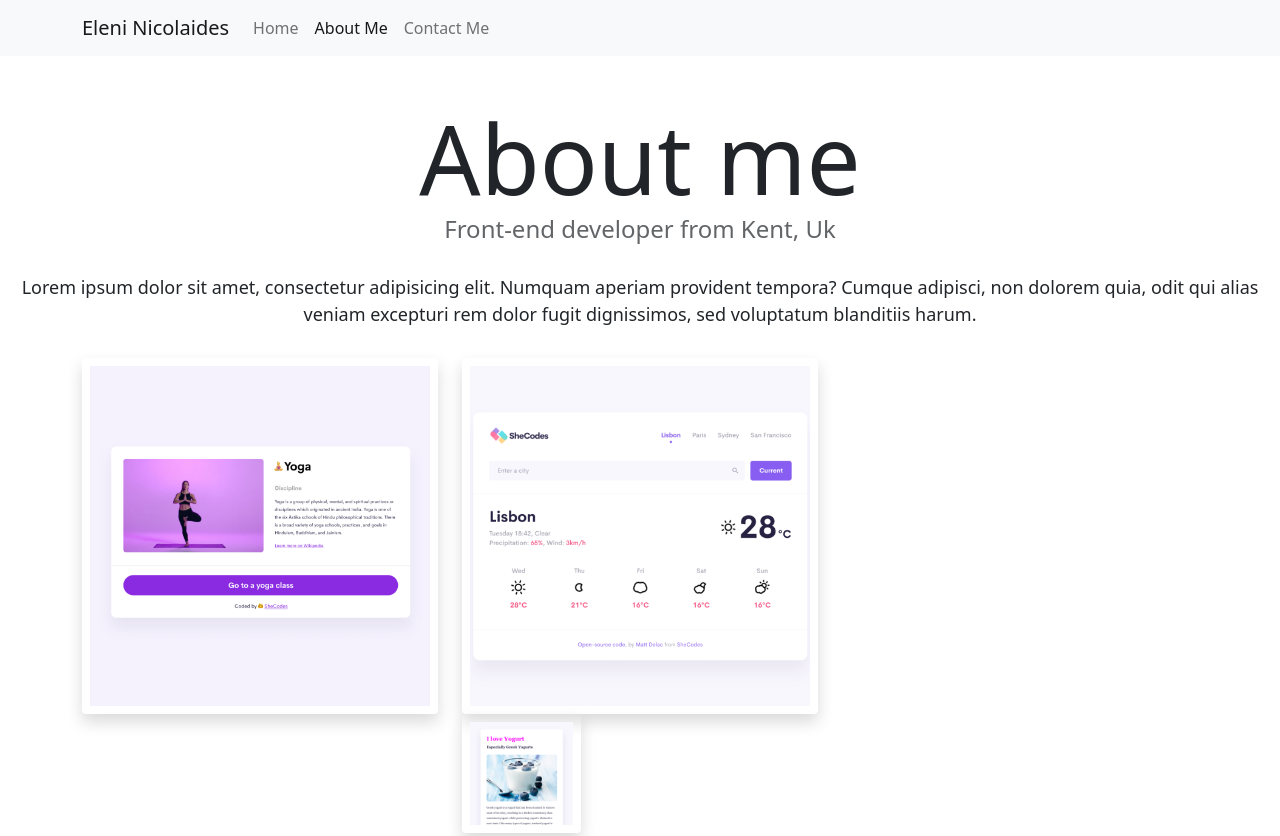
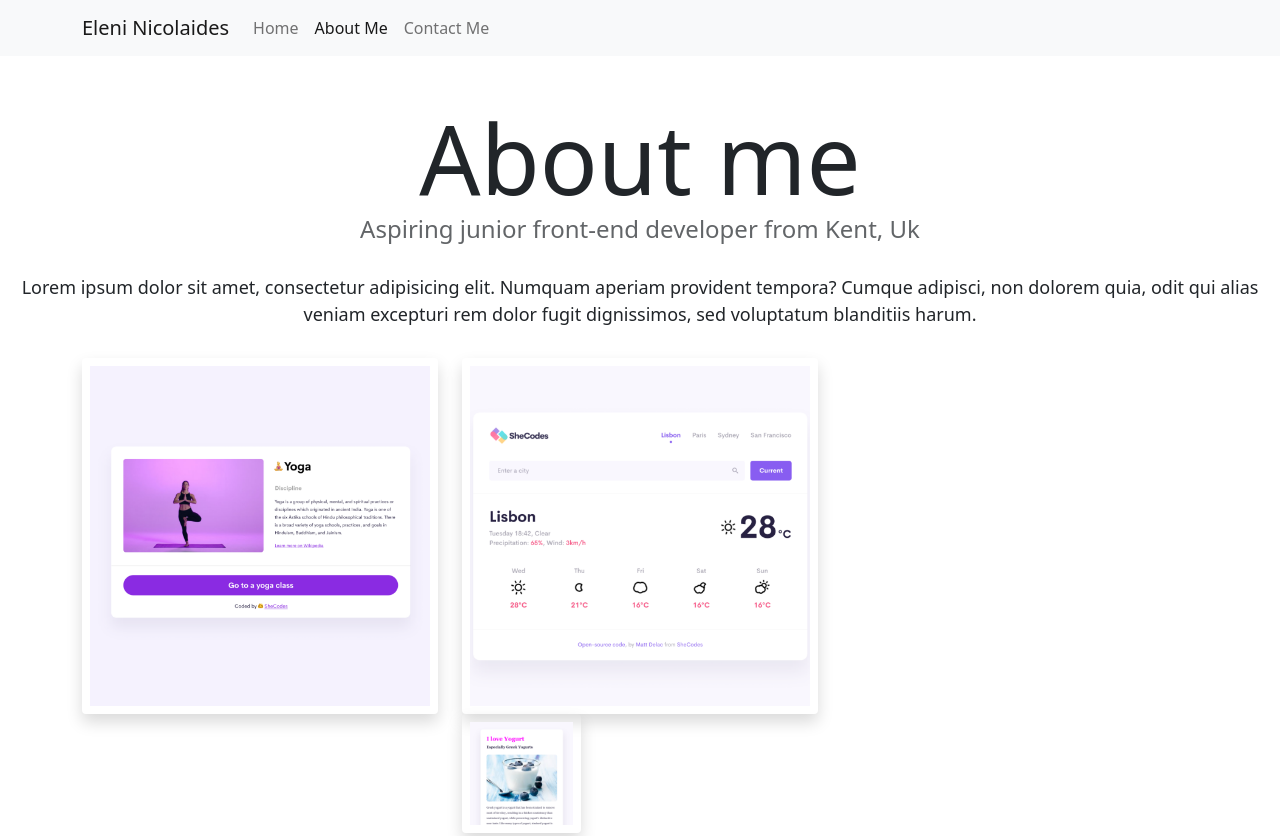
Before and after one commit to elenilearnscode/responsive-portfolio, a website: page about.html in a window 1280 px wide. Shown: the top 836 px of the page. Drawn offline with nearby package versions, Linux system fonts and the light colour scheme.

Commit message:
Made changes to the content on the pages

```diff
--- a/about.html
+++ b/about.html
@@ -44,7 +44,7 @@
   </div>
 </nav>
   <h1 class="text-center">About me</h1>
-  <h3 class="text-center">Front-end developer from Kent, Uk</h3>
+  <h3 class="text-center">Aspiring junior front-end developer from Kent, Uk</h3>
   <div class="about-paragraphs text-center">
       <p>
           Lorem ipsum dolor sit amet, consectetur adipisicing elit. Numquam
```
Also changed, not shown: index.html (+1 -1 lines).
